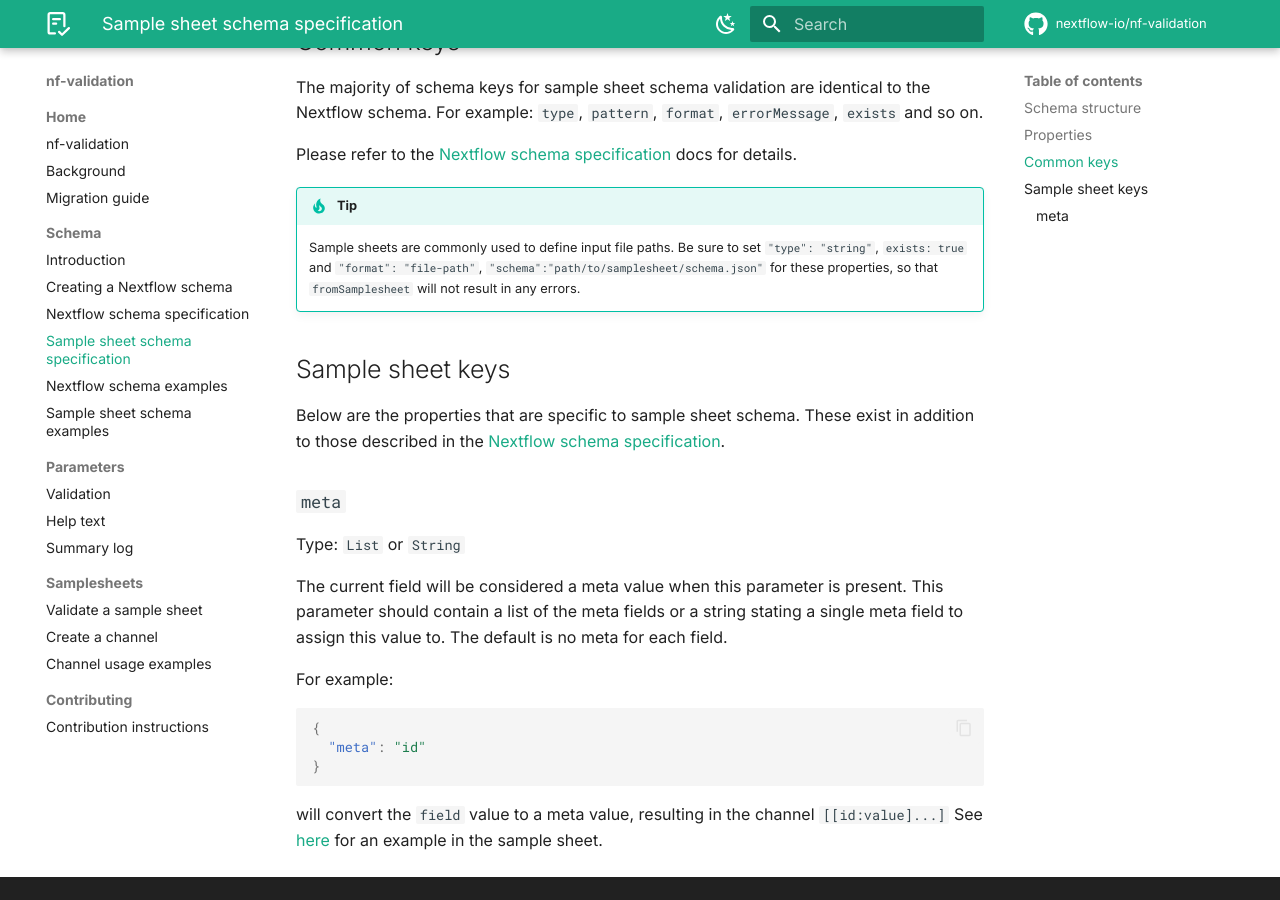
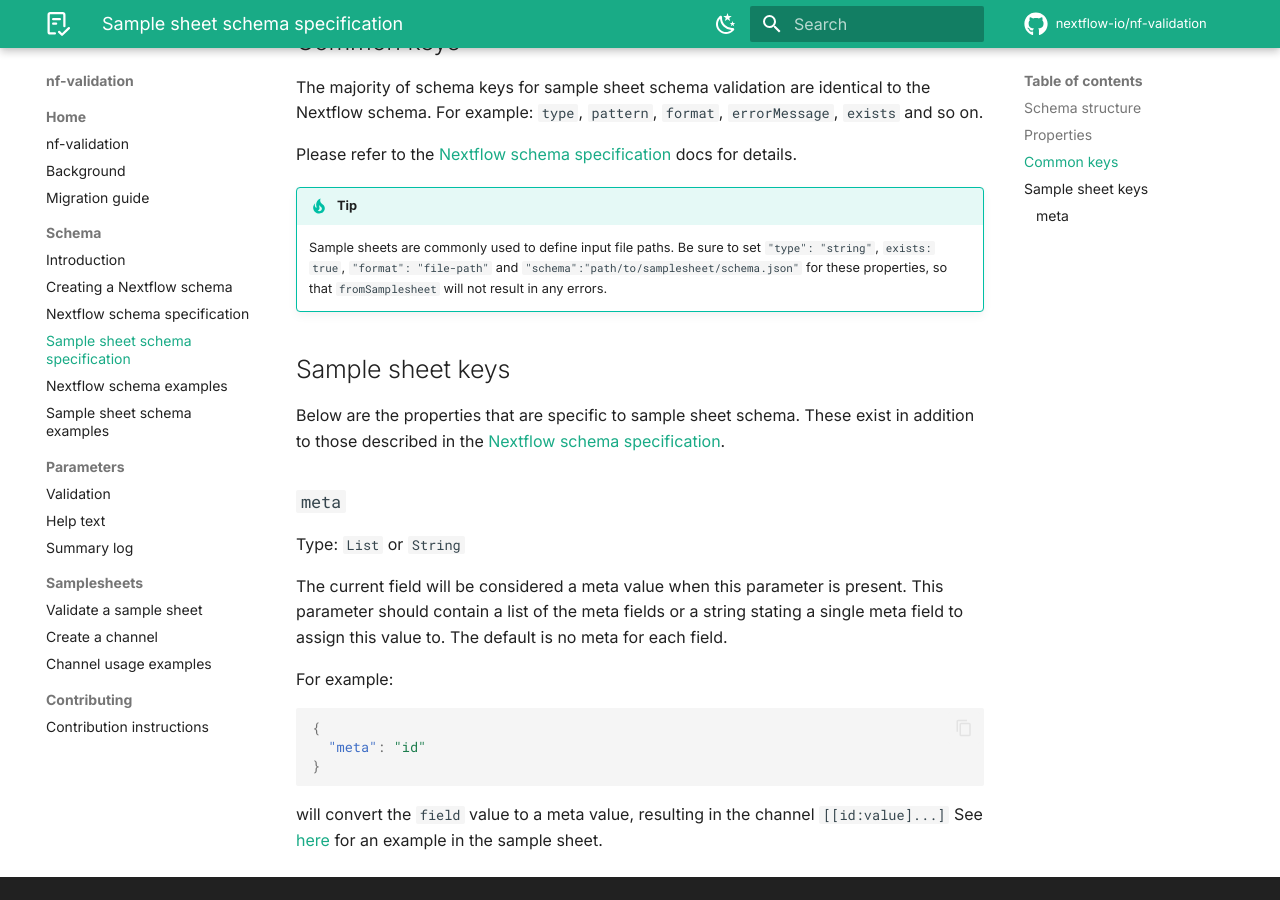
Before and after one commit to nextflow-io/nf-validation, an MkDocs documentation site: the page built from docs/nextflow_schema/sample_sheet_schema_specification.md, in a window 1280 px wide and 900 px high, scrolled down 1577 px. Built offline with MkDocs 1.6.1 and Material for MkDocs 9.7.7, drawn with Linux system fonts in a browser that asks for light colours; plug-ins that fetch from the network failed and are left out; comment, search, counter and statistics services are not loaded.

```diff
--- a/docs/nextflow_schema/sample_sheet_schema_specification.md
+++ b/docs/nextflow_schema/sample_sheet_schema_specification.md
@@ -71,7 +71,7 @@ Please refer to the [Nextflow schema specification](../nextflow_schema/nextflow_
 !!! tip
 
     Sample sheets are commonly used to define input file paths.
-    Be sure to set `"type": "string"`, `exists: true` and `"format": "file-path"`, `"schema":"path/to/samplesheet/schema.json"` for these properties,
+    Be sure to set `"type": "string"`, `exists: true`, `"format": "file-path"` and `"schema":"path/to/samplesheet/schema.json"` for these properties,
     so that `fromSamplesheet` will not result in any errors.
 
 ## Sample sheet keys
```
